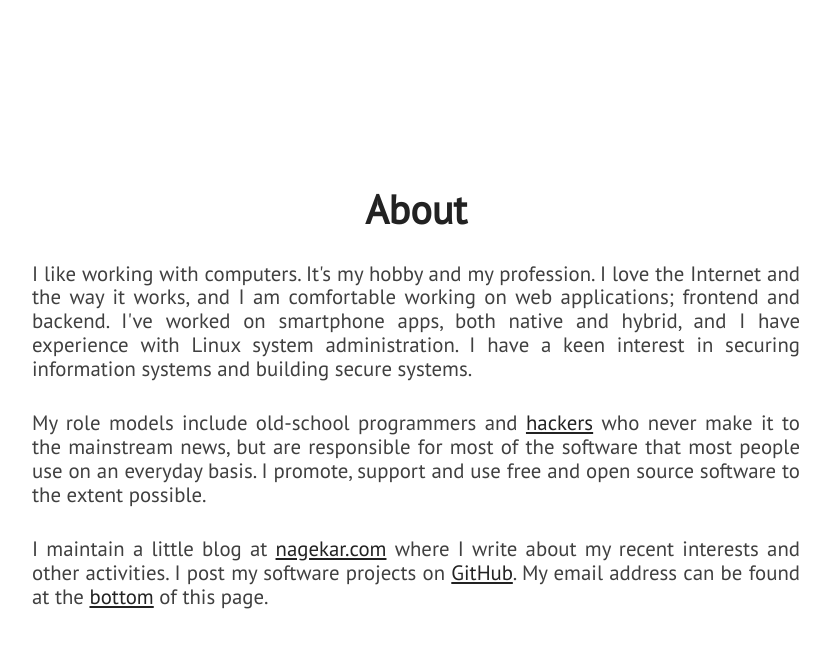
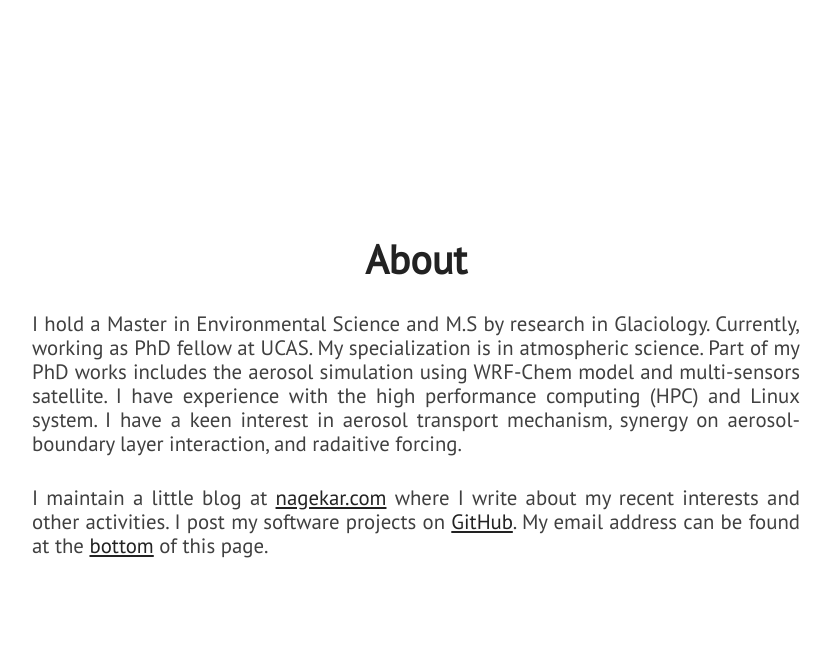
Before and after one commit to mukeshraeee/mukeshrai.github.io, a Jekyll site: the page built from index.html, in a window 1280 px wide and 900 px high, scrolled down 1018 px. Shown: the top 648 px of the window, without its empty margins (224-1055 px from the left). Built offline with Jekyll 4.4.1, drawn with Linux system fonts in a browser that asks for light colours; nearby versions of some CDN libraries.

Commit message:
Update about.html

```diff
--- a/_includes/about.html
+++ b/_includes/about.html
@@ -3,10 +3,10 @@
         <div id="about-text">
             <div class="section-heading">About</div>
             <p class="paragraph-text justify-text">
-                I like working with computers. It's my hobby and my profession. I love the Internet and the way it works, and I am comfortable working on web applications; frontend and backend. I've worked on smartphone apps, both native and hybrid, and I have experience with Linux system administration. I have a keen interest in securing information systems and building secure systems.
+                I hold a Master in Environmental Science and M.S by research in Glaciology. Currently, working as PhD fellow at UCAS. My specialization is in atmospheric science. Part of my PhD works includes the aerosol simulation using WRF-Chem model and multi-sensors satellite. I have experience with the high performance computing (HPC) and Linux system. I have a keen interest in aerosol transport mechanism, synergy on aerosol-boundary layer interaction, and radaitive forcing.
             </p>
-            <p class="paragraph-text justify-text">
-                My role models include old-school programmers and <a href="https://stallman.org/articles/on-hacking.html">hackers</a> who never make it to the mainstream news, but are responsible for most of the software that most people use on an everyday basis. I promote, support and use free and open source software to the extent possible.
+            <!--p class="paragraph-text justify-text"-->
+             <!--   My role models include old-school programmers and <a href="https://stallman.org/articles/on-hacking.html">hackers</a> who never make it to the mainstream news, but are responsible for most of the software that most people use on an everyday basis. I promote, support and use free and open source software to the extent possible.-->
             </p>
             <p class="paragraph-text justify-text">
                 I maintain a little blog at <a href="{{ site.blog_url }}">nagekar.com</a> where I write about my recent interests and other activities. I post my software projects on <a href="https://github.com/{{ site.github_username }}">GitHub</a>. My email address can be found at the <span class="extra-link"><a href="#extra">bottom</a></span> of this page.
```
